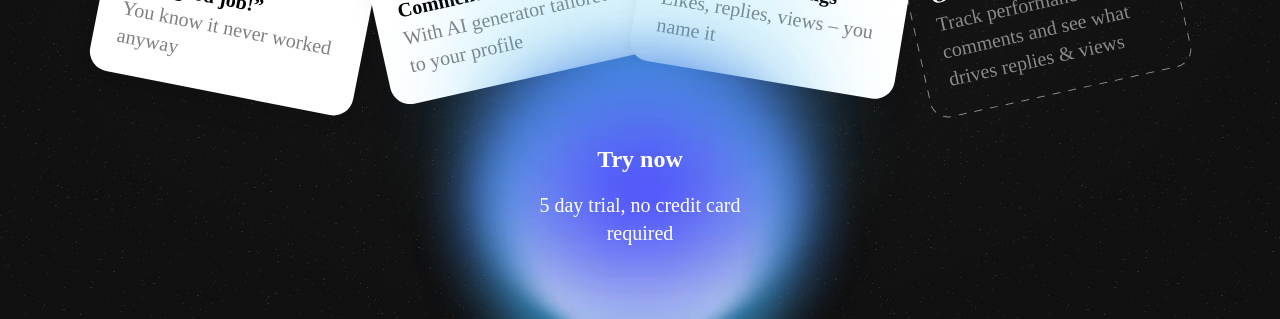
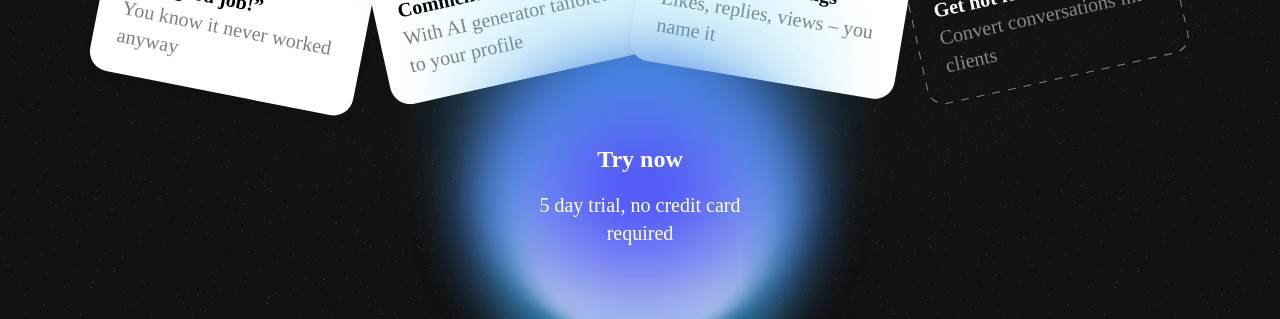
Before and after one commit to apalevich/ProCommento-site, an Astro site: page / in a window 1280 px wide. Shown: the part 481-800 px from the top of the page. Built offline with nearby package versions, Linux system fonts and the light colour scheme; Astro itself is replaced by a stand-in of ours.

Commit message:
Update card text

```diff
--- a/src/components/Welcome.astro
+++ b/src/components/Welcome.astro
@@ -79,7 +79,7 @@ import Logo from "./Logo.astro";
                     <div>
                         <p class="font-bold">Get hot leads</p>
                         <p class="text-foreground-soft text-xl">
-                            Track performance of your comments and see what drives replies & views
+                            Convert conversations into clients
                         </p>
                     </div>
                     <svg
```
